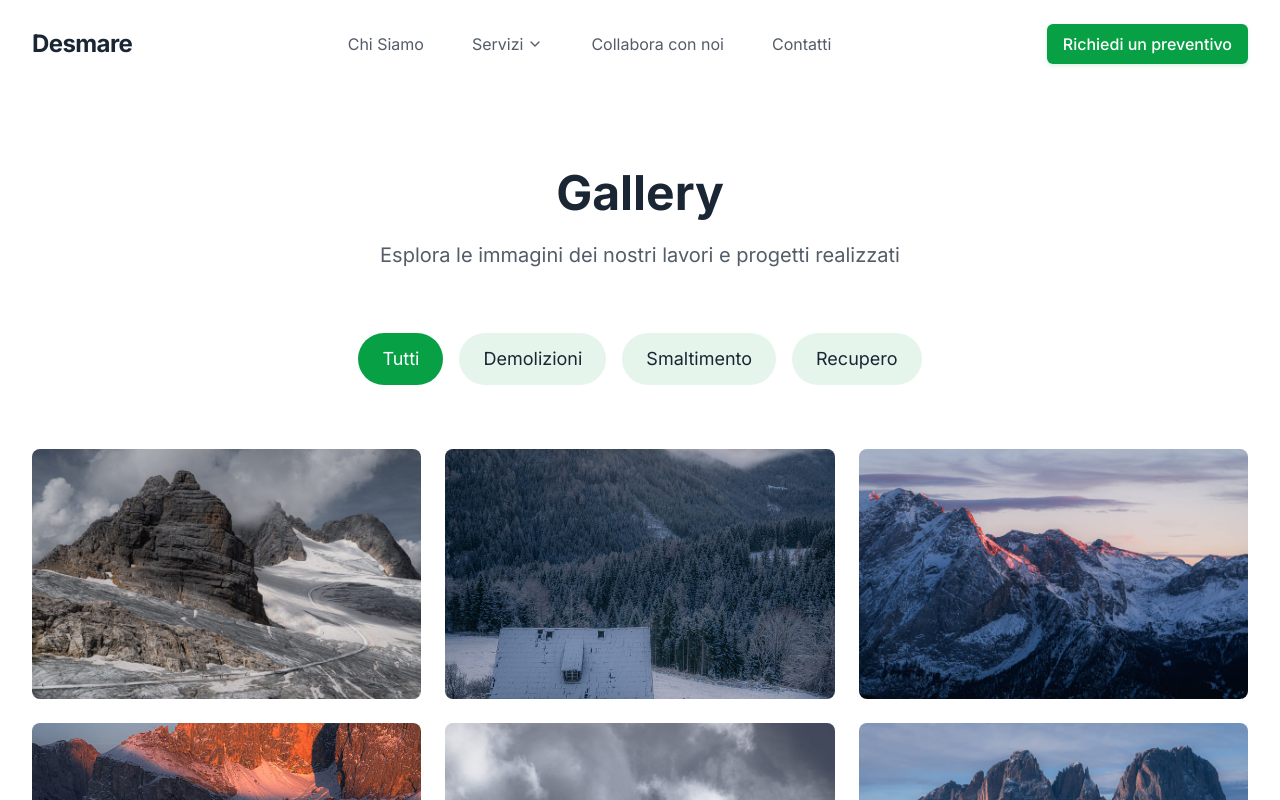
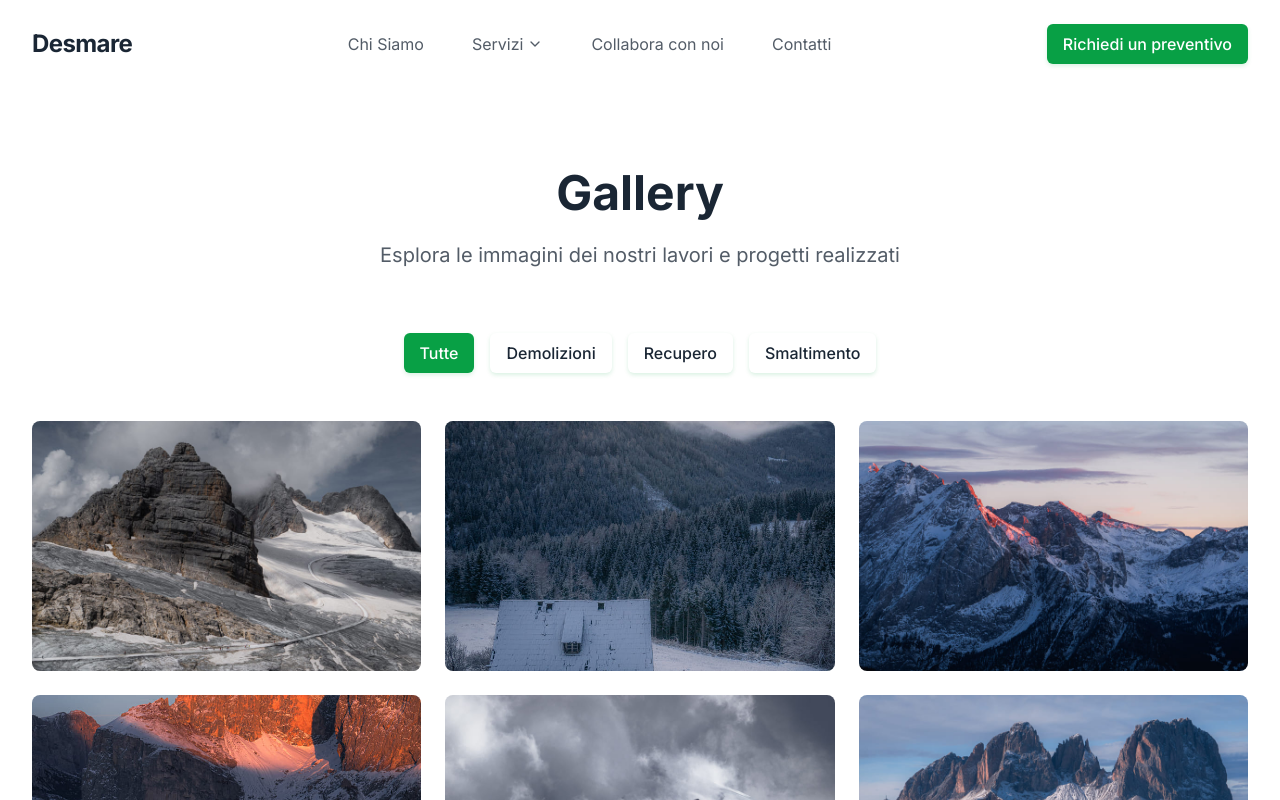
Before and after one commit to lorentsob/demo-desmare, a Next.js app: page /gallery in a window 1280 px wide. Shown: the top 800 px of the page. Built offline with nearby package versions, Linux system fonts and the light colour scheme.

Commit message:
Enhance GallerySection component with improved accessibility features; add ARIA attributes for buttons and lightbox, update button labels for clarity, and adjust layout for better visual consistency. Refactor class names for better readability.

```diff
--- /dev/null
+++ b/src/app/error.tsx
@@ -0,0 +1,79 @@
+'use client';
+
+import Link from 'next/link';
+import { useEffect } from 'react';
+
+export default function Error({
+  error,
+  reset,
+}: {
+  error: Error & { digest?: string };
+  reset: () => void;
+}) {
+  useEffect(() => {
+    // Log the error to an error reporting service
+    console.error('Error:', error);
+  }, [error]);
+
+  return (
+    <section
+      className="flex min-h-[60vh] items-center justify-center py-20"
+      role="alert"
+      aria-live="polite"
+    >
+      <div className="container-custom text-center">
+        <h1 className="mb-6 text-4xl font-bold md:text-5xl">
+          Qualcosa è andato storto
+        </h1>
+        <p className="mb-8 text-lg text-text-secondary">
+          Ci scusiamo per l'inconveniente. Si è verificato un errore durante il
+          caricamento della pagina.
+        </p>
+        <div className="flex flex-col items-center gap-4 sm:flex-row sm:justify-center">
+          <button
+            onClick={reset}
+            className="btn btn-primary inline-flex items-center"
+            aria-label="Riprova a caricare la pagina"
+          >
+            Riprova
+            <svg
+              xmlns="http://www.w3.org/2000/svg"
+              className="ml-2 h-5 w-5"
+              viewBox="0 0 20 20"
+              fill="currentColor"
+              aria-hidden="true"
+              role="img"
+            >
+              <path
+                fillRule="evenodd"
+                d="M4 2a1 1 0 011 1v2.101a7.002 7.002 0 0111.601 2.566 1 1 0 11-1.885.666A5.002 5.002 0 005.999 7H9a1 1 0 010 2H4a1 1 0 01-1-1V3a1 1 0 011-1zm.008 9.057a1 1 0 011.276.61A5.002 5.002 0 0014.001 13H11a1 1 0 110-2h5a1 1 0 011 1v5a1 1 0 11-2 0v-2.101a7.002 7.002 0 01-11.601-2.566 1 1 0 01.61-1.276z"
+                clipRule="evenodd"
+              />
+            </svg>
+          </button>
+          <Link
+            href="/"
+            className="btn btn-outline inline-flex items-center"
+            aria-label="Torna alla pagina principale"
+          >
+            Torna alla home
+            <svg
+              xmlns="http://www.w3.org/2000/svg"
+              className="ml-2 h-5 w-5"
+              viewBox="0 0 20 20"
+              fill="currentColor"
+              aria-hidden="true"
+              role="img"
+            >
+              <path
+                fillRule="evenodd"
+                d="M12.293 5.293a1 1 0 011.414 0l4 4a1 1 0 010 1.414l-4 4a1 1 0 01-1.414-1.414L14.586 11H3a1 1 0 110-2h11.586l-2.293-2.293a1 1 0 010-1.414z"
+                clipRule="evenodd"
+              />
+            </svg>
+          </Link>
+        </div>
+      </div>
+    </section>
+  );
+}
--- a/src/components/GallerySection.tsx
+++ b/src/components/GallerySection.tsx
@@ -67,13 +67,13 @@ export default function GallerySection() {
   // Open lightbox
   const openLightbox = (imageId: number) => {
     setCurrentImage(imageId);
-    document.body.style.overflow = 'hidden'; // Prevent scrolling when lightbox is open
+    document.body.style.overflow = 'hidden';
   };
 
   // Close lightbox
   const closeLightbox = () => {
     setCurrentImage(null);
-    document.body.style.overflow = 'auto'; // Re-enable scrolling
+    document.body.style.overflow = 'auto';
   };
 
   // Navigate to next image
@@ -109,7 +109,7 @@ export default function GallerySection() {
   };
 
   return (
-    <section className="py-20">
+    <section className="py-20" aria-label="Galleria immagini">
       <div className="container-custom">
         <div className="mx-auto mb-16 max-w-3xl text-center">
           <h1 className="mb-6 text-4xl font-bold md:text-5xl">Gallery</h1>
@@ -118,55 +118,62 @@ export default function GallerySection() {
           </p>
         </div>
 
-        <div className="mb-16 flex flex-wrap justify-center gap-4">
+        <div className="mb-12 flex flex-wrap items-center justify-center gap-4">
           <button
             onClick={() => setFilter('all')}
-            className={`rounded-full px-6 py-3 text-lg transition-colors ${
-              filter === 'all'
-                ? 'bg-primary text-white'
-                : 'bg-primary/10 hover:bg-primary/20'
+            className={`btn ${
+              filter === 'all' ? 'btn-primary' : 'btn-outline'
             }`}
+            aria-pressed={filter === 'all'}
           >
-            Tutti
+            Tutte
           </button>
           <button
             onClick={() => setFilter('demolizioni')}
-            className={`rounded-full px-6 py-3 text-lg transition-colors ${
-              filter === 'demolizioni'
-                ? 'bg-primary text-white'
-                : 'bg-primary/10 hover:bg-primary/20'
+            className={`btn ${
+              filter === 'demolizioni' ? 'btn-primary' : 'btn-outline'
             }`}
+            aria-pressed={filter === 'demolizioni'}
           >
             Demolizioni
           </button>
           <button
+            onClick={() => setFilter('recupero')}
+            className={`btn ${
+              filter === 'recupero' ? 'btn-primary' : 'btn-outline'
+            }`}
+            aria-pressed={filter === 'recupero'}
+          >
+            Recupero
+          </button>
+          <button
             onClick={() => setFilter('smaltimento')}
-            className={`rounded-full px-6 py-3 text-lg transition-colors ${
-              filter === 'smaltimento'
-                ? 'bg-primary text-white'
-                : 'bg-primary/10 hover:bg-primary/20'
+            className={`btn ${
+              filter === 'smaltimento' ? 'btn-primary' : 'btn-outline'
             }`}
+            aria-pressed={filter === 'smaltimento'}
           >
             Smaltimento
           </button>
-          <button
-            onClick={() => setFilter('recupero')}
-            className={`rounded-full px-6 py-3 text-lg transition-colors ${
-              filter === 'recupero'
-                ? 'bg-primary text-white'
-                : 'bg-primary/10 hover:bg-primary/20'
-            }`}
-          >
-            Recupero
-          </button>
         </div>
 
-        <div className="grid grid-cols-1 gap-6 md:grid-cols-2 lg:grid-cols-3">
+        <div
+          className="grid grid-cols-1 gap-6 md:grid-cols-2 lg:grid-cols-3"
+          role="list"
+          aria-label="Immagini della galleria"
+        >
           {filteredImages.map((image) => (
             <div
               key={image.id}
               className="group relative cursor-pointer overflow-hidden rounded-lg"
               onClick={() => openLightbox(image.id)}
+              role="listitem"
+              tabIndex={0}
+              onKeyDown={(e) => {
+                if (e.key === 'Enter' || e.key === ' ') {
+                  openLightbox(image.id);
+                }
+              }}
             >
               <div className="relative h-[250px] w-full">
                 <Image
@@ -174,8 +181,12 @@ export default function GallerySection() {
                   alt={image.alt}
                   fill
                   className="object-cover transition-transform duration-300 group-hover:scale-110"
+                  sizes="(max-width: 768px) 100vw, (max-width: 1200px) 50vw, 33vw"
                 />
-                <div className="absolute inset-0 flex items-center justify-center bg-black/40 opacity-0 transition-opacity duration-300 group-hover:opacity-100">
+                <div
+                  className="absolute inset-0 flex items-center justify-center bg-black/40 opacity-0 transition-opacity duration-300 group-hover:opacity-100"
+                  aria-hidden="true"
+                >
                   <span className="text-lg font-medium text-white">
                     {image.alt}
                   </span>
@@ -200,11 +211,15 @@ export default function GallerySection() {
           className="fixed inset-0 z-50 flex items-center justify-center bg-black/90"
           onClick={closeLightbox}
           onKeyDown={handleKeyDown}
+          role="dialog"
+          aria-modal="true"
+          aria-label="Visualizzatore immagine"
           tabIndex={0}
         >
           <button
             className="absolute right-4 top-4 p-2 text-white transition-colors hover:text-primary"
             onClick={closeLightbox}
+            aria-label="Chiudi visualizzatore"
           >
             <svg
               xmlns="http://www.w3.org/2000/svg"
@@ -213,6 +228,7 @@ export default function GallerySection() {
               strokeWidth={1.5}
               stroke="currentColor"
               className="h-8 w-8"
+              aria-hidden="true"
             >
               <path
                 strokeLinecap="round"
@@ -228,6 +244,7 @@ export default function GallerySection() {
               e.stopPropagation();
               prevImage();
             }}
+            aria-label="Immagine precedente"
           >
             <svg
               xmlns="http://www.w3.org/2000/svg"
@@ -236,6 +253,7 @@ export default function GallerySection() {
               strokeWidth={1.5}
               stroke="currentColor"
               className="h-8 w-8"
+              aria-hidden="true"
             >
               <path
                 strokeLinecap="round"
@@ -280,6 +298,7 @@ export default function GallerySection() {
               e.stopPropagation();
               nextImage();
             }}
+            aria-label="Immagine successiva"
           >
             <svg
               xmlns="http://www.w3.org/2000/svg"
@@ -288,6 +307,7 @@ export default function GallerySection() {
               strokeWidth={1.5}
               stroke="currentColor"
               className="h-8 w-8"
+              aria-hidden="true"
             >
               <path
                 strokeLinecap="round"
```
